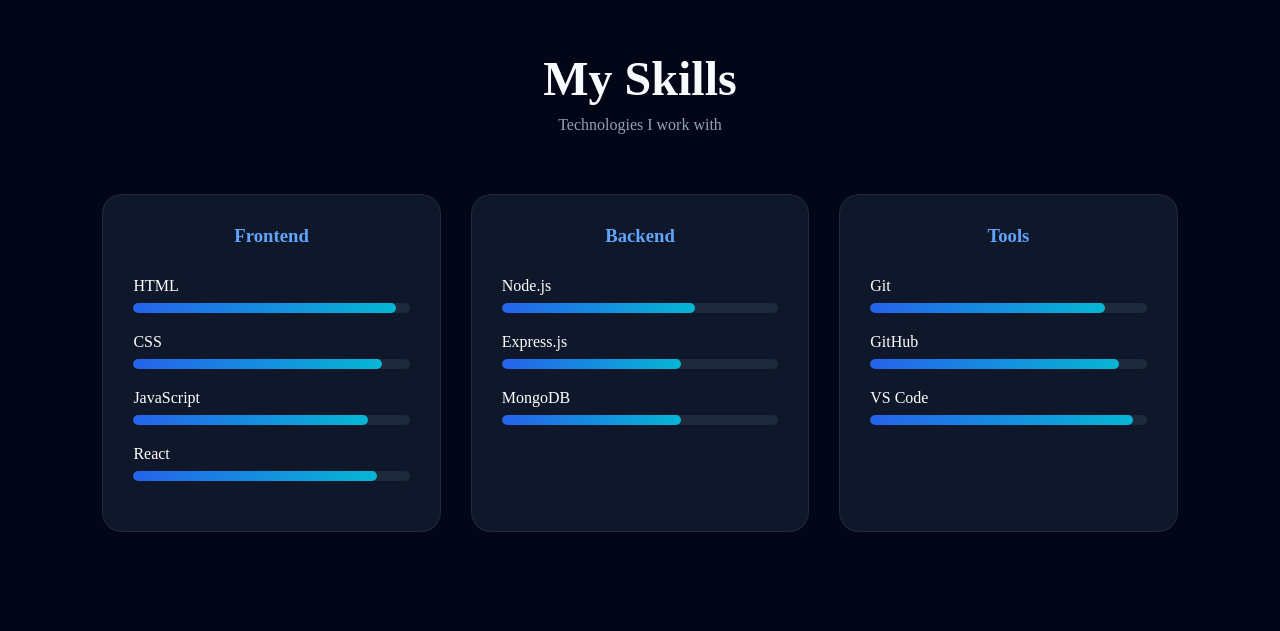
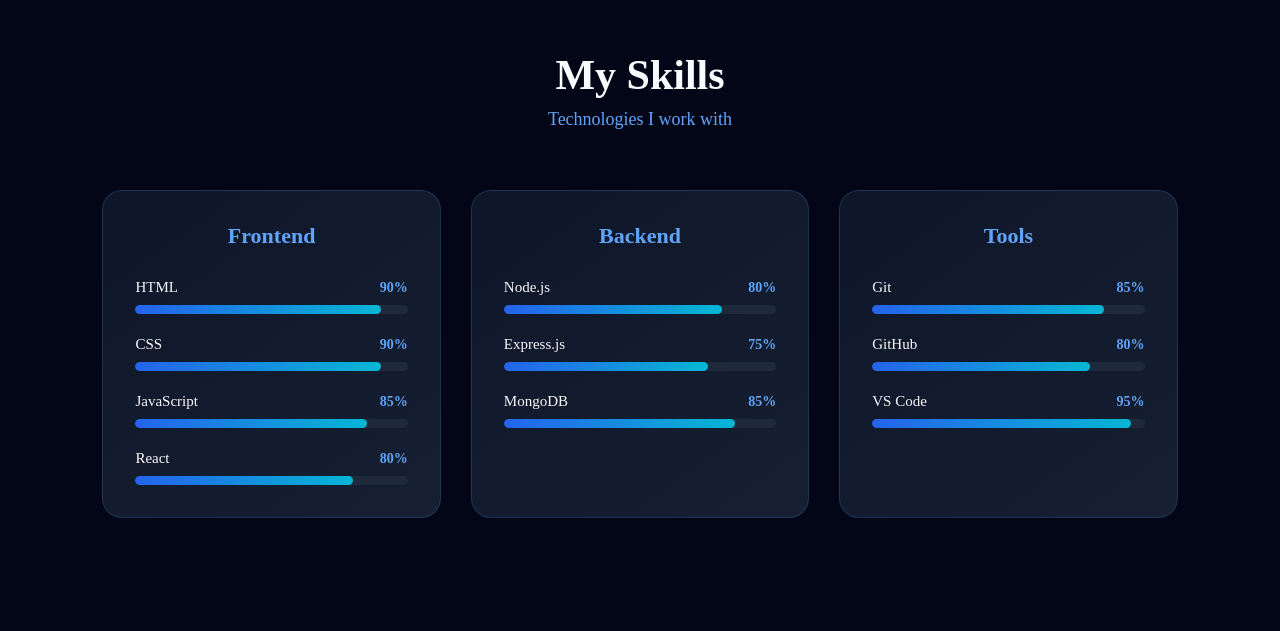
Before and after one commit to laxmipriyabehera/Portfolio, a React app: page / in a window 1280 px wide. Shown: the part 1649-2280 px from the top of the page. Built offline with nearby package versions, Linux system fonts and the light colour scheme; the HTML template or start-up script is replaced by a standard one.

Commit message:
Update portfolio Skills section

```diff
--- a/src/components/Skills/Skills.css
+++ b/src/components/Skills/Skills.css
@@ -3,6 +3,8 @@
     padding:100px 8%;
     color:white;
     width: 100%;
+    min-height: 100vh;
+    box-sizing: border-box;
 }
 
 .skills-heading{
@@ -11,67 +13,95 @@
 }
 
 .skills-heading h2{
-    font-size:3rem;
+    font-size:42px;
     color:#F8FAFC;
+    margin: 0;
 }
 
 .skills-heading p{
-    color:#94A3B8;
+    color:#60a5fa;
+    font-size: 18px;
     margin-top:10px;
 }
 
 .skills-container{
+    width: 100%;
+    max-width: 1200px;
+    margin: 0 auto;
     display:grid;
-    grid-template-columns:repeat(auto-fit,minmax(300px,1fr));
+    grid-template-columns:repeat(3,1fr);
     gap:30px;
 }
 
 .skill-card{
 
-    background:#0F172A;
+    background:linear-gradient(
+    145deg,
+    rgba(15, 23, 42, 0.95),
+    rgba(30, 41, 59, 0.75));
 
-    padding:30px;
+    padding:32px;
 
     border-radius:20px;
 
-    border:1px solid rgba(255,255,255,.08);
+    border:1px solid rgba(96, 165, 250, 0.18);
 
-    transition:.4s;
+    transition:transform 0.3s ease,
+    box-shadow 0.3s ease,
+    border-color 0.3s ease;
 }
 
 .skill-card:hover{
 
-    transform:translateY(-10px);
+    transform:translateY(-8px);
+    border-color: rgba(96, 165, 250, 0.5);
 
-    box-shadow:0 15px 35px rgba(37,99,235,.35);
+    box-shadow:0 15px 35px rgba(37,99,235,.25);
 }
 
 .skill-card h3{
 
-    margin-bottom:30px;
+    margin: 0 0 30px;
 
     color:#60A5FA;
 
     text-align:center;
+    font-size: 22px;
 }
 
 .skill{
 
-    margin-bottom:20px;
+    margin-bottom:22px;
+}
+.skill:last-child {
+  margin-bottom: 0;
 }
 
-.skill span{
+.skill-info {
+  display: flex;
+  justify-content: space-between;
+  align-items: center;
 
-    display:block;
+  margin-bottom: 9px;
+}
 
-    margin-bottom:8px;
+.skill-info span:first-child{
+       color: #f8fafc;
+       font-size: 15px;
 }
+
+.skill-info span:last-child {
+  color: #60a5fa;
+  font-size: 14px;
+  font-weight: 600;
+}
+
 
 .progress{
 
     width:100%;
 
-    height:10px;
+    height:9px;
 
     background:#1E293B;
 
@@ -87,10 +117,11 @@
     border-radius:10px;
 
     background:linear-gradient(90deg,#2563EB,#06B6D4);
+    transition: width 1s ease;
 }
 
 .html{
-    width:95%;
+    width:90%;
 }
 
 .css{
@@ -102,19 +133,19 @@
 }
 
 .react{
-    width:88%;
+    width:80%;
 }
 
 .node{
-    width:70%;
+    width:80%;
 }
 
 .express{
-    width:65%;
+    width:75%;
 }
 
 .mongo{
-    width:65%;
+    width:85%;
 }
 
 .git{
@@ -122,9 +153,44 @@
 }
 
 .github{
-    width:90%;
+    width:80%;
 }
 
 .vscode{
     width:95%;
 }
+
+@media (max-width: 1000px) {
+  .skills {
+    padding: 90px 6%;
+  }
+
+  .skills-container {
+    grid-template-columns: repeat(2, 1fr);
+  }
+}
+
+
+/* Mobile */
+
+@media (max-width: 650px) {
+  .skills {
+    padding: 70px 5%;
+  }
+
+  .skills-heading h2 {
+    font-size: 34px;
+  }
+
+  .skills-heading p {
+    font-size: 16px;
+  }
+
+  .skills-container {
+    grid-template-columns: 1fr;
+  }
+
+  .skill-card {
+    padding: 28px 22px;
+  }
+}
--- a/src/components/Skills/Skills.jsx
+++ b/src/components/Skills/Skills.jsx
@@ -16,28 +16,44 @@
           <h3>Frontend</h3>
 
           <div className="skill">
+            <div className="skill-info">
             <span>HTML</span>
+            <span>90%</span>
+            </div>
+
             <div className="progress">
               <div className="progress-bar html"></div>
             </div>
           </div>
 
           <div className="skill">
+            <div className="skill-info">
             <span>CSS</span>
+            <span>90%</span>
+            </div>
+
             <div className="progress">
               <div className="progress-bar css"></div>
             </div>
           </div>
 
           <div className="skill">
+            <div className="skill-info">
             <span>JavaScript</span>
+            <span>85%</span>
+            </div>
+
             <div className="progress">
               <div className="progress-bar js"></div>
             </div>
           </div>
 
           <div className="skill">
+            <div className="skill-info">
             <span>React</span>
+            <span>80%</span>
+            </div>
+
             <div className="progress">
               <div className="progress-bar react"></div>
             </div>
@@ -50,21 +66,33 @@
           <h3>Backend</h3>
 
           <div className="skill">
+            <div className="skill-info">
             <span>Node.js</span>
+            <span>80%</span>
+            </div>
+
             <div className="progress">
               <div className="progress-bar node"></div>
             </div>
           </div>
 
           <div className="skill">
+            <div className="skill-info">
             <span>Express.js</span>
+            <span>75%</span>
+            </div>
+
             <div className="progress">
               <div className="progress-bar express"></div>
             </div>
           </div>
 
           <div className="skill">
+            <div className="skill-info">
             <span>MongoDB</span>
+            <span>85%</span>
+            </div>
+
             <div className="progress">
               <div className="progress-bar mongo"></div>
             </div>
@@ -77,21 +105,33 @@
           <h3>Tools</h3>
 
           <div className="skill">
+            <div className="skill-info">
             <span>Git</span>
+            <span>85%</span>
+            </div>
+
             <div className="progress">
               <div className="progress-bar git"></div>
             </div>
           </div>
 
           <div className="skill">
+            <div className="skill-info">
             <span>GitHub</span>
+            <span>80%</span>
+            </div>
+
             <div className="progress">
               <div className="progress-bar github"></div>
             </div>
           </div>
 
           <div className="skill">
+            <div className="skill-info">
             <span>VS Code</span>
+            <span>95%</span>
+            </div>
+
             <div className="progress">
               <div className="progress-bar vscode"></div>
             </div>
```
